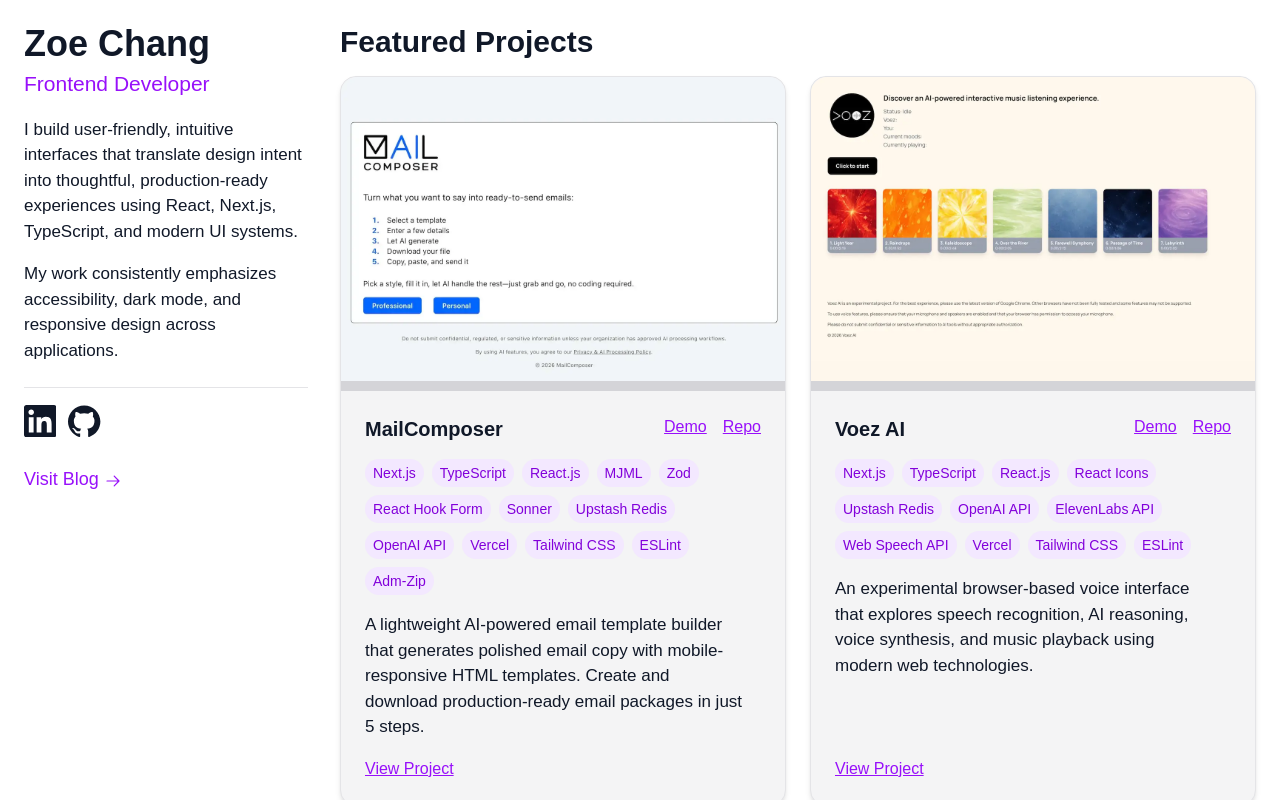
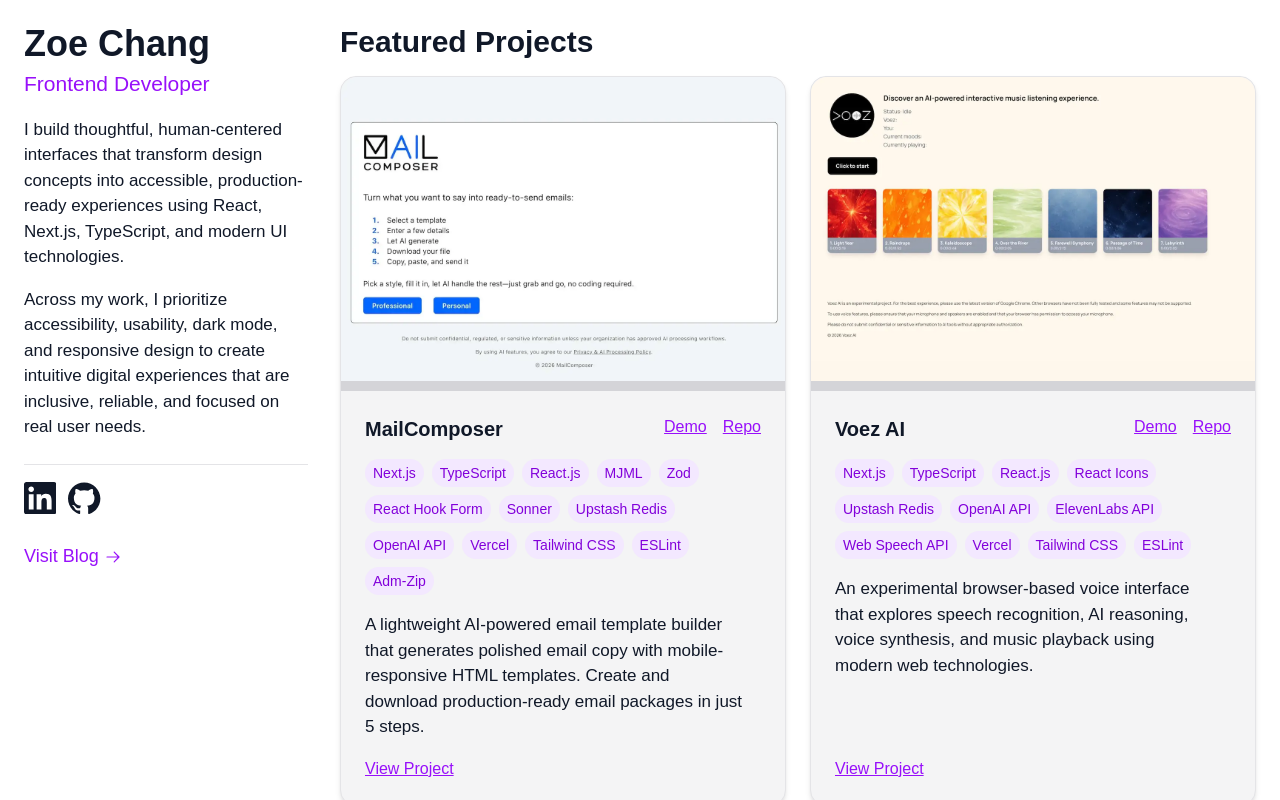
Before and after one commit to zcdev/my-portfolio, a Next.js app: page / in a window 1280 px wide. Shown: the top 800 px of the page. Built offline with nearby package versions, Linux system fonts and the light colour scheme.

Commit message:
docs(homepage): update portfolio intro

```diff
--- a/src/app/page.tsx
+++ b/src/app/page.tsx
@@ -11,10 +11,10 @@
           Frontend Developer
         </h2>
         <p className="text-base text-[17px] mb-4">
-          I build user-friendly, intuitive interfaces that translate design intent into thoughtful, production-ready experiences using React, Next.js, TypeScript, and modern UI systems.
+          I build thoughtful, human-centered interfaces that transform design concepts into accessible, production-ready experiences using React, Next.js, TypeScript, and modern UI technologies.
         </p>
         <p className="text-base text-[17px] mb-5 pb-6 border-b-1 border-zinc-200">
-          My work consistently emphasizes accessibility, dark mode, and responsive design across applications.
+          Across my work, I prioritize accessibility, usability, dark mode, and responsive design to create intuitive digital experiences that are inclusive, reliable, and focused on real user needs.
         </p>
         <IconLinksSection />
       </aside>
```
